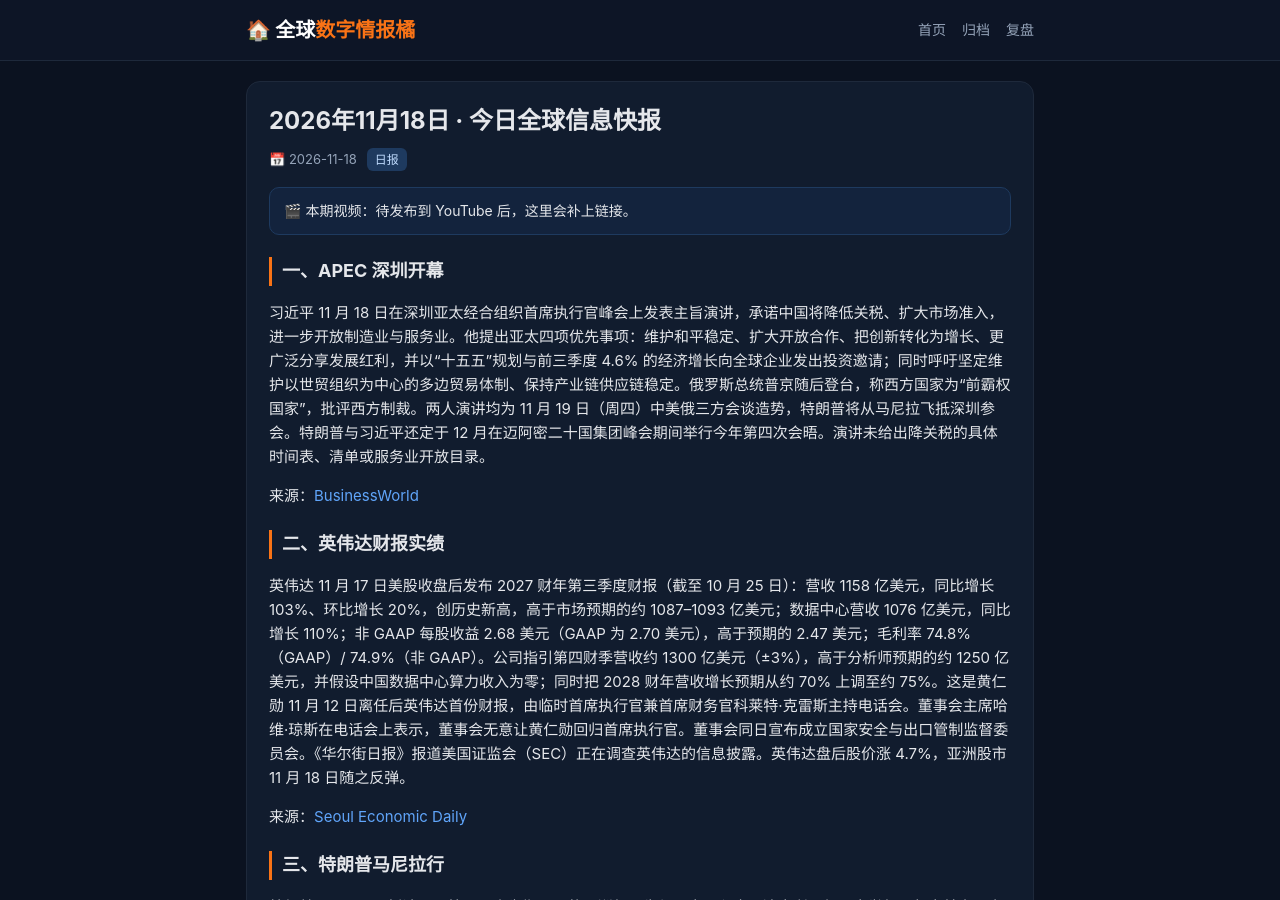
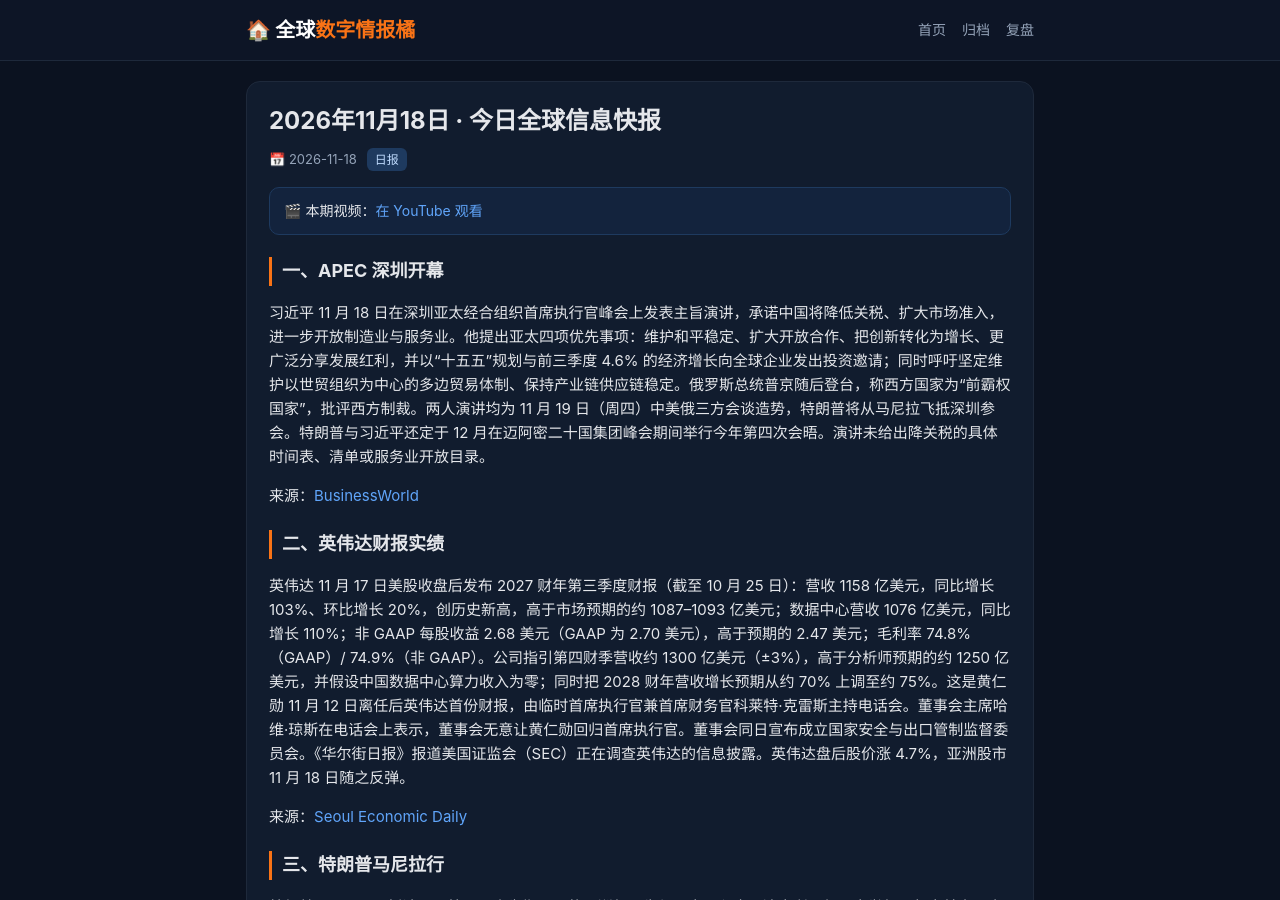
Before and after one commit to rayli090602-source/rayli090602-source.github.io, a Jekyll site: the page built from _posts/2026-11-18-今日全球信息快报.md, in a window 1280 px wide and 900 px high. Built offline with Jekyll 4.4.1, drawn with Linux system fonts in a browser that asks for light colours; part of the change alters nothing that is shown.

Commit message:
2026-11-18 博客补视频链接

```diff
--- a/_posts/2026-11-18-今日全球信息快报.md
+++ b/_posts/2026-11-18-今日全球信息快报.md
@@ -3,7 +3,7 @@ layout: post
 title: "2026年11月18日 · 今日全球信息快报"
 date: 2026-11-18
 categories: [日报]
-video: ""
+video: "https://youtu.be/Pjy1-UXGqbw"
 excerpt: 'APEC 深圳开幕、英伟达营收翻倍、特朗普马尼拉行。今日 7 条，视频 4 分 23 秒。'
 ---
 
```
